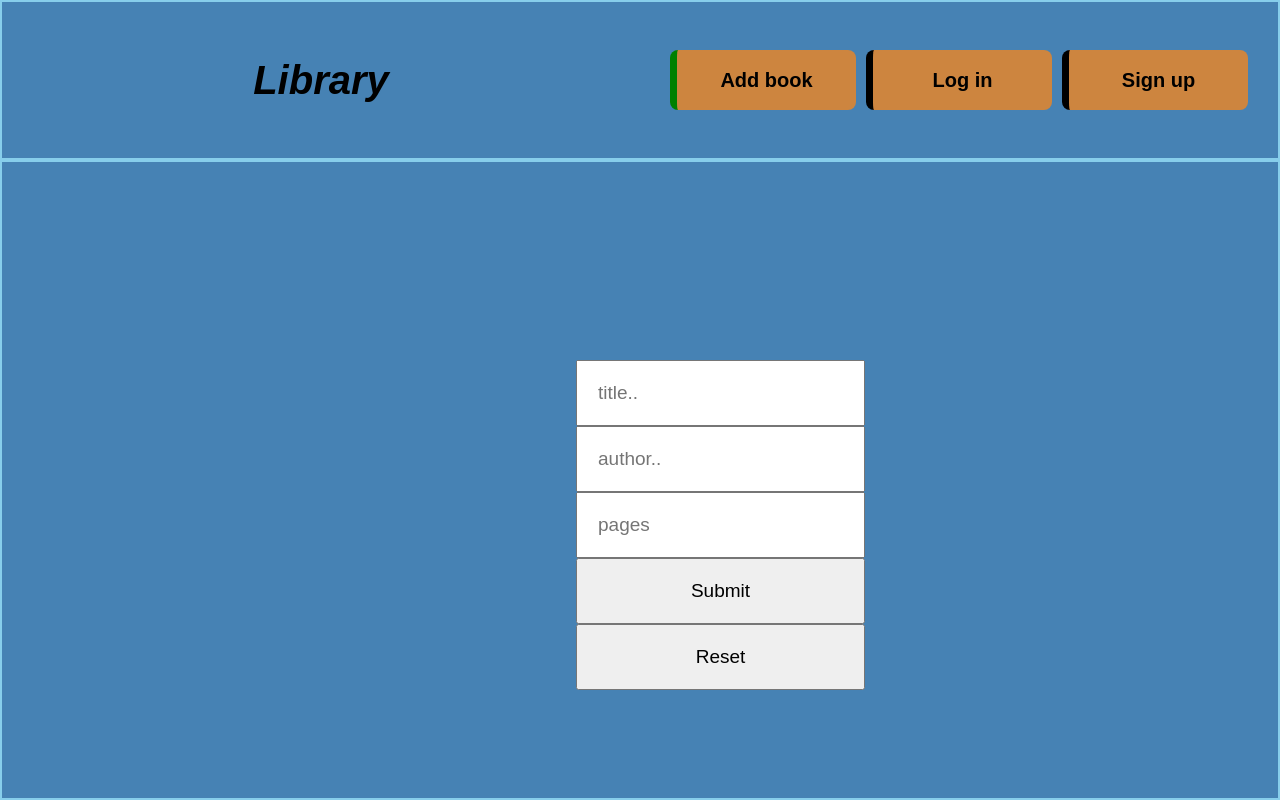
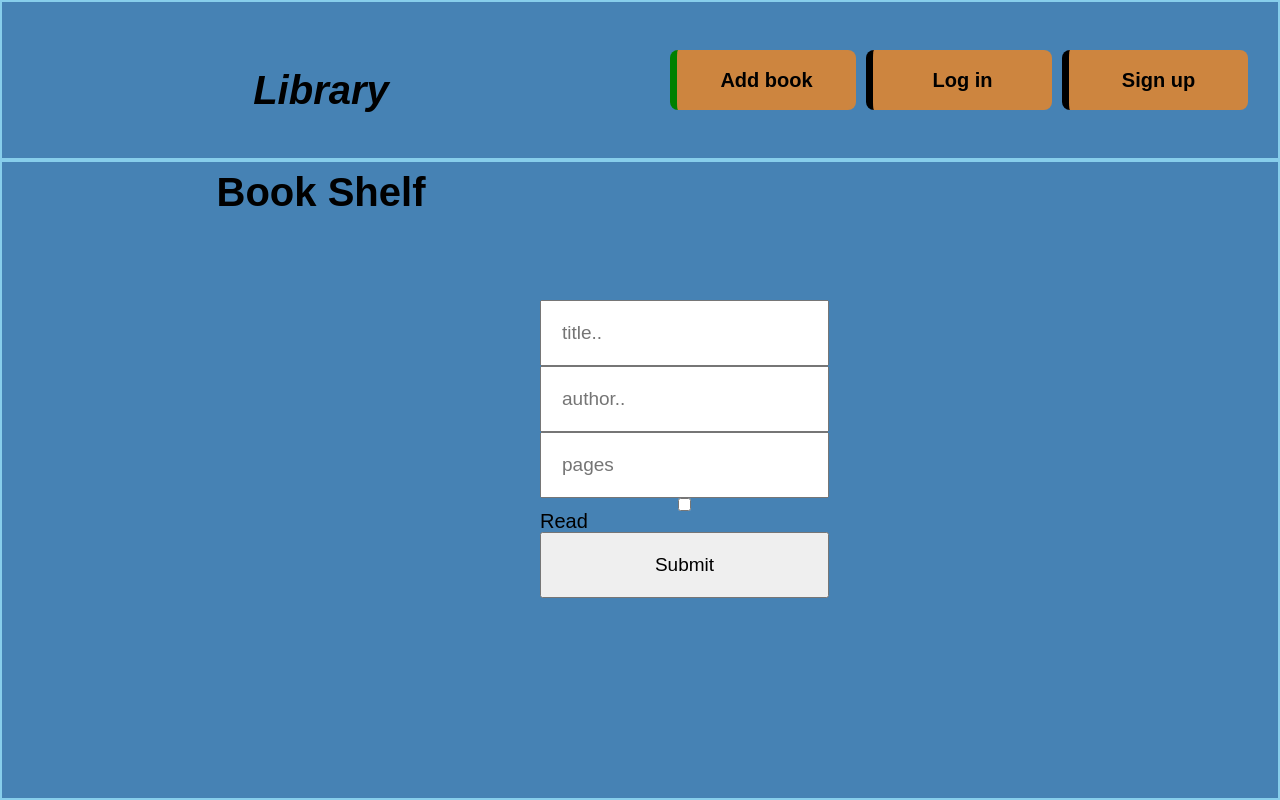
Before and after one commit to charithmaddoju/Library, a plain HTML site: page index.html in a window 1280 px wide. Both pictures are taken after a click on the button "Add book". Drawn offline with Linux system fonts and the light colour scheme.

Commit message:
Made form

```diff
--- a/index.html
+++ b/index.html
@@ -9,7 +9,7 @@
     <script src="./script.js" defer></script>
 </head>
 <body>
-    <div class="header">
+    <div id="header">
         <h2><em>Library</em></h2>
         <div class="btns">
             <button class="addbook">Add book</button>
@@ -17,17 +17,18 @@
             <button class="signup">Sign up</button>
         </div>
     </div>
-    <div class="content"></div>
-        <div class="books-container"></div>
-            <div                  class="form">                      <input type="text" class="form-title"
-            placeholder="title..">
-           <input class="form-author"
+    <div id="content">
+        <h2>Book Shelf</h2>
+            <div class="bookshelf"></div>
+            <div class="form">
+                <input type="text" class="form-title"
+                placeholder="title..">
+                <input class="form-author"
                     type="text"    placeholder="author..">
                     <input class="form-pages" type="number" placeholder="pages">
+                    <input class="form-checkbox" type="checkbox">Read
                     <input class="form-submit" type="submit">
-                    <input class="form-reset" type="reset">
             </div>
-    </div>
     </div>
 </body>
 </html>
--- a/script.js
+++ b/script.js
@@ -14,40 +14,29 @@ function addBookToLibrary(title,author,pages){
     const book = new Book(title,author,pages,true);
     myLibrary.push(book);
 }
-// const theHobbit = new Book("The Hobbit","J.R.R. Tolkien", 295, false)
 
-// console.log(theHobbit.info());
+const addbook = document.querySelector('.addbook');
+const form = document.querySelector('.form')
+const formTitle = document.querySelector('.form-title');
+const formAuthor = document.querySelector('.form-author');
+const formPages = document.querySelector('.form-pages');
+const formSubmit = document.querySelector('.form-submit');
+const bookshelf = document.querySelector('.bookshelf');
 
-const addbook = document.querySelector('.addbook')
-const booksContainer = document.querySelector('.books-container');
-const form = document.querySelector('.form');
 
-const card = document.createElement('div');
-const cardTitle = document.createElement('div')
-const cardAuthor = document.createElement('div')
-const cardPages = document.createElement('div')
-
-addbook.addEventListener('click',(e) => {
-    e.preventDefault;
+addbook.addEventListener('click', function(e){
     form.style.display = "grid";
 
+    formSubmit.addEventListener('click', function(e){
 
-    const formTitle = document.querySelector('.form-title');
-    const formAuthor = document.querySelector('form-author');
-    const formPages = document.querySelector('form-pages');
-    const formSubmit = document.querySelector('.form-submit');
-    const formReset = document.querySelector('.form-reset');
+        let card = document.createElement('div');
+        let cardTitle = document.createElement('div');
+        let cardAuthor = document.createElement('.div');
+        let cardPages = document.createElement('.div');
 
-    formSubmit.addEventListener('click',(e) => {
-        form.style.display = "none";
-        title = formTitle;
-        author = formAuthor;
-        pages = formPages;
+        cardTitle.innerText = formTitle.value
+        cardAuthor.innerText = formAuthor.value
+        cardPages.innerText = formPages.value
+    })
 
-        addBookToLibrary(title,author,pages,true)
-
-
-
-
-    })
 })
--- a/style.css
+++ b/style.css
@@ -24,23 +24,23 @@ body{
 }
 
 
-.header, .content{
+#header, #content{
     background-color: steelblue;
     border: 2px solid skyblue;
 }
 
-.header{
+#header{
     display: grid;
     grid-template-columns: repeat(2,1fr);
 }
 
-.header>h2{
+#header>h2{
     justify-self: center;
     align-self: center;
     font-size: 40px;
 }
 
-.header>.btns{
+#header>.btns{
     display: grid;
     grid-template-columns: 1fr 1fr 1fr;
     padding: 30px;
@@ -58,23 +58,44 @@ button{
     font-weight: bold;
 }
 
+h2{
+    margin-left: auto;
+    margin-right: auto;
+    margin-top: 20px;
+    font-size: 40px;
+    font-weight: bold;
+
+}
+#content{
+    display: grid;
+    grid-template-columns: repeat(auto-fit,minmax(150px,1fr));
+}
+
+.books-container{
+    display: grid;
+    grid-template-columns: 1fr 1fr 1fr;
+}
 
 .form{
+    width: 200px;
+    height: 200px;
     display: none;
     position: absolute;
-    top: 45%;
-    left: 45%;
-    grid-template: 1 / 1 / 4 / 2;
+    left: 0;
+    right: 0;
+    top: 0;
+    bottom: 0;
+    margin: auto;
+}
+
+.form-checkbox{
+    font-size: 40px;
+
 }
 
 .form > input{
     padding: 20px;
     font-size: 19px;
-}
-
-.books-container{
-    display: grid;
-    grid-template-columns: 1fr 1fr 1fr;
 }
 
 .addbook:hover{
```
